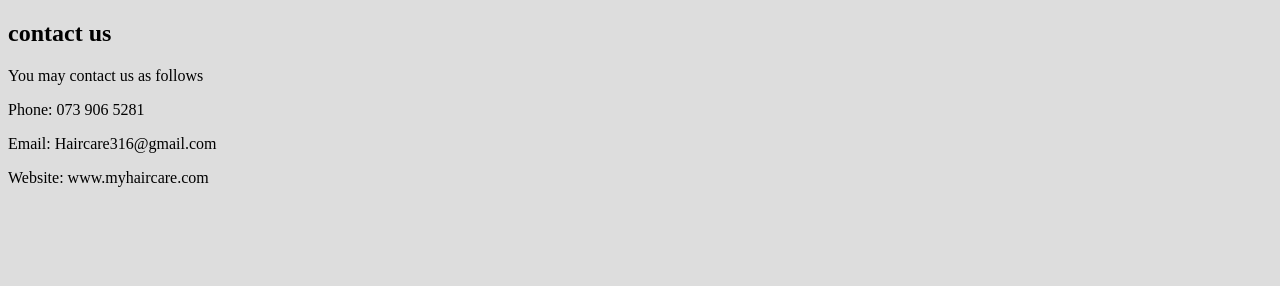
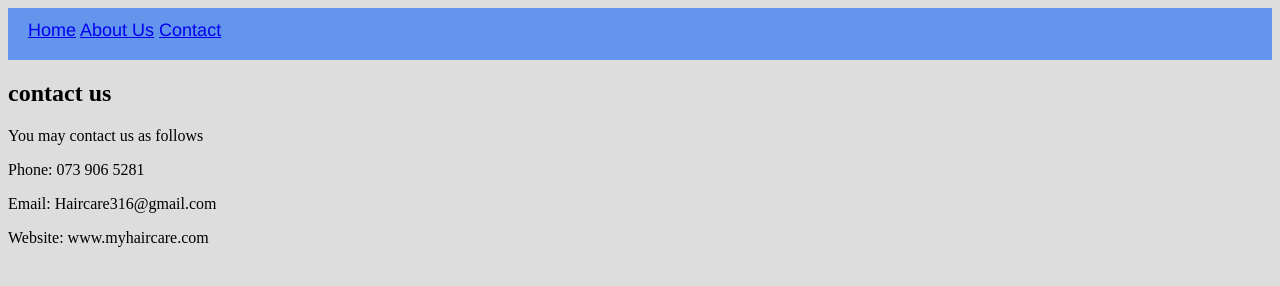
Before and after one commit to emilydee316-ITvarsity/Module-1-Assessment-6, a plain HTML site: page contact.html in a window 1280 px wide. Drawn offline with Linux system fonts and the light colour scheme.

Commit message:
Update contact.html

```diff
--- a/contact.html
+++ b/contact.html
@@ -5,6 +5,11 @@
 
     </head>
     <body>
+        <div id="menu">
+            <a href="index.html">Home</a>
+            <a href="about.html">About Us</a>
+            <a href="contact.html">Contact</a>
+        </div>
         <h2>contact us</h2>
         <p>You may contact us as follows</p>
         <p>Phone: 073 906 5281</p>
```
